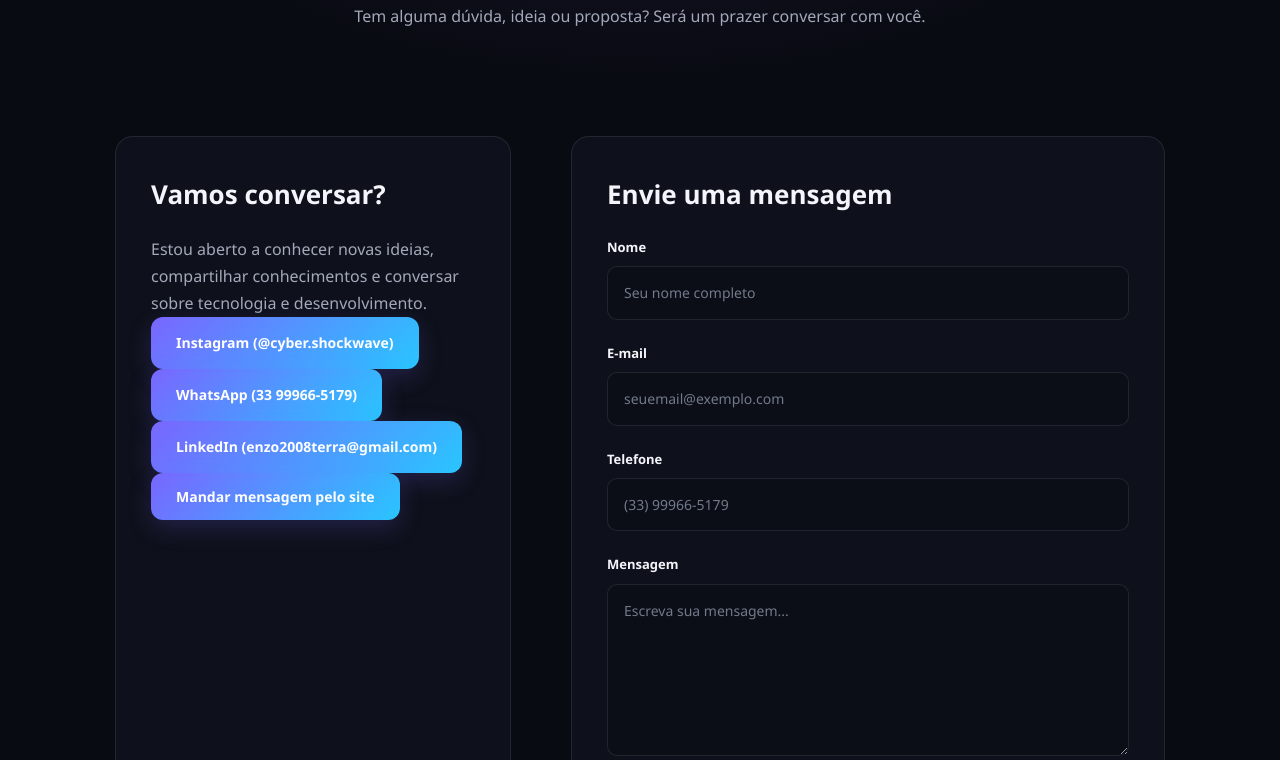
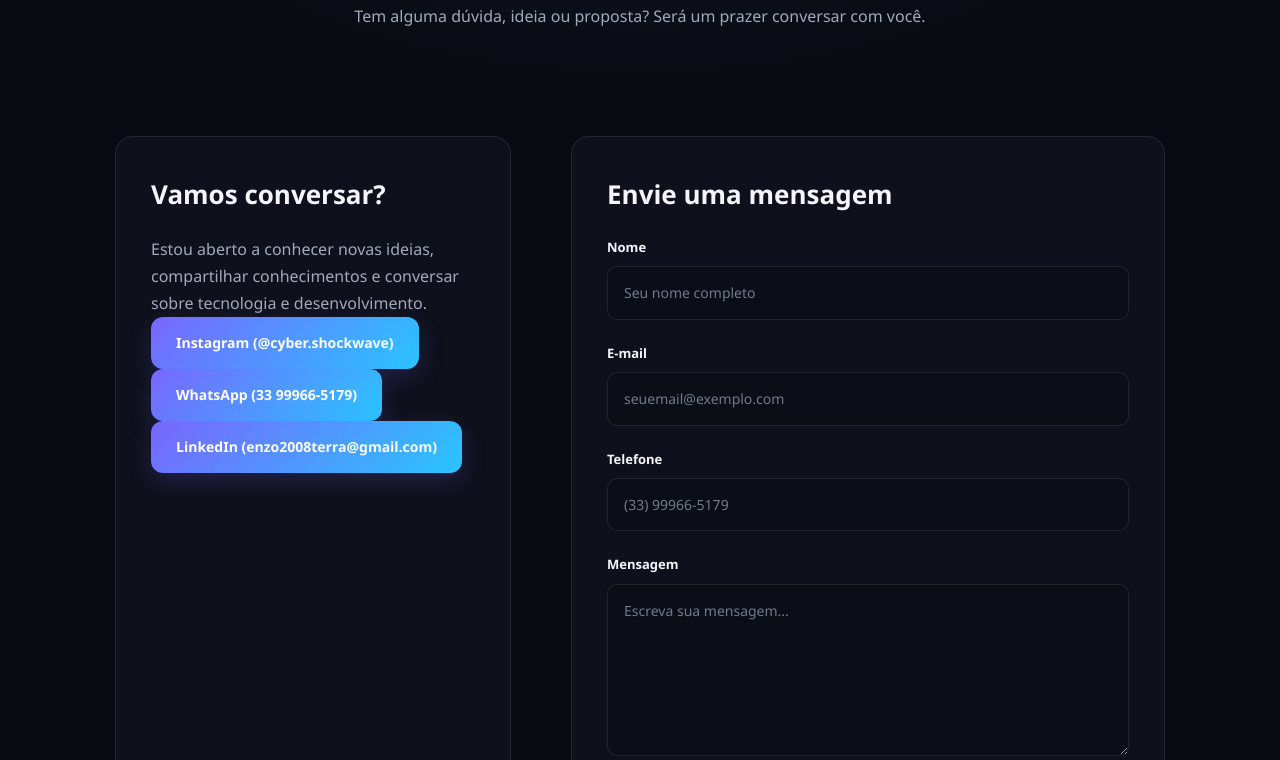
Before and after one commit to corruptedserial/portifolio, a plain HTML site: page contato.html in a window 1280 px wide. Shown: the part 340-1100 px from the top of the page. Drawn offline with nearby package versions, Linux system fonts and the light colour scheme.

Commit message:
Update contato.html

```diff
--- a/contato.html
+++ b/contato.html
@@ -83,9 +83,7 @@
                         LinkedIn (enzo2008terra@gmail.com)
                     </a>
 
-                    <button type="button" id="focar-mensagem" class="botao">
-                        Mandar mensagem pelo site
-                    </button>
+
                 </div>
             </div>
 
```
